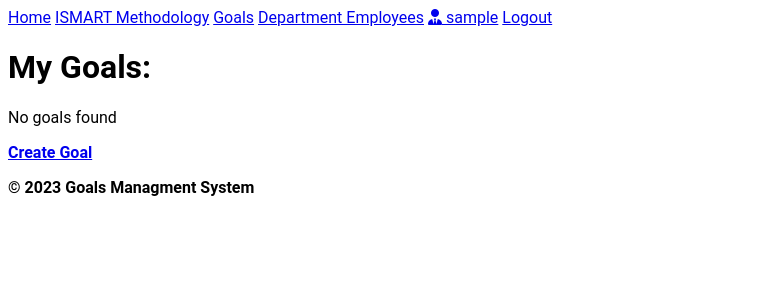
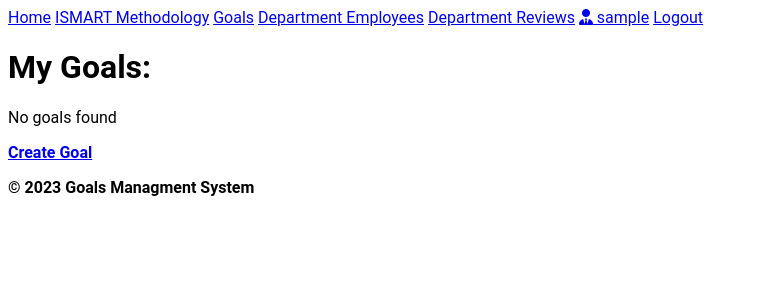
Before and after one commit to JurateKru/employee_recognition_platform, a Django app: page /goal-list/ in a window 1280 px wide. Shown: the top 300 px of the page, without its empty margins (0-759 px from the left). Run offline with Django 4.2, Linux system fonts and the light colour scheme; the visitor is signed in with stand-in values (Sample User, id 1); data that the repository does not hold is empty; some libraries are stand-ins or nearby versions.

Commit message:
changed fk to manager in Review model

```diff
--- a/employee_recognition_platform/goals_management/models.py
+++ b/employee_recognition_platform/goals_management/models.py
@@ -201,7 +201,7 @@ class Review(models.Model):
         db_index=True
     )
     manager = models.ForeignKey(
-        User,
+        Manager,
         verbose_name=_("manager"),
         on_delete=models.CASCADE,
         related_name="reviews_manager",
--- a/employee_recognition_platform/goals_management/templates/base.html
+++ b/employee_recognition_platform/goals_management/templates/base.html
@@ -26,6 +26,7 @@
         <a {% if request.resolver_match.url_name == 'ismart' %}class="button active"{% else %}class="button"{% endif %} href="{% url 'ismart' %}">ISMART Methodology</a>
         <a {% if request.resolver_match.url_name == 'goal_list' %}class="button active"{% else %}class="button"{% endif %} href="{% url 'goal_list' %}">Goals</a>
         <a {% if request.resolver_match.url_name == 'employees_list' %}class="button active"{% else %}class="button"{% endif %} href="{% url 'employees_list' %}">Department Employees</a>
+        <a {% if request.resolver_match.url_name == 'department_reviews' %}class="button active"{% else %}class="button"{% endif %} href="{% url 'department_reviews' %}">Department Reviews</a>
         <a class="button" href="/admin"><i class="fa-solid fa-user-tie"></i> {{ user.username }}</a>
         <a class="button" href="{% url 'logout' %}">Logout</a>
     {% endif %}
--- a/employee_recognition_platform/goals_management/urls.py
+++ b/employee_recognition_platform/goals_management/urls.py
@@ -13,5 +13,6 @@ urlpatterns = [
     path('goal-list/my-goal/<int:pk>/update', views.GoalUpdateView.as_view(), name='update_goal'),
     path('goal-list/my-goal/<int:pk>/delete', views.GoalDeleteView.as_view(), name='goal_delete'),
     path('create-goal/', views.GoalCreateView.as_view(), name='create_goal'),
+    path('department-reviews', views.DepartmentReviewsListView.as_view(), name='department_reviews'),
 
 ]
--- a/employee_recognition_platform/goals_management/views.py
+++ b/employee_recognition_platform/goals_management/views.py
@@ -135,11 +135,25 @@ class ReviewCreateView(LoginRequiredMixin, generic.CreateView):
 
     def get_initial(self) -> Dict[str, Any]:
         initial =  super().get_initial()
-        initial['manager'] = self.request.user
+        manager = get_object_or_404(Manager, user=self.request.user)
+        initial['manager'] = manager
         initial['employee'] = get_object_or_404(Employee, id=self.kwargs['pk'])
         return initial
 
     def form_valid(self, form: BaseModelForm) -> HttpResponse:
-        form.instance.manager = self.request.user
+        manager = get_object_or_404(Manager, user=self.request.user)
+        form.instance.manager = manager
         messages.success(self.request, _('Review is created successfully!'))
         return super().form_valid(form)
+
+
+class DepartmentReviewsListView(LoginRequiredMixin, UserPassesTestMixin, generic.ListView):
+    template_name = 'goals_management/department_reviews.html'
+    context_object_name = 'departments_reviews'
+
+    def get_queryset(self):
+        queryset = Review.objects.filter(manager=self.request.user.manager)
+        return queryset
+
+    def test_func(self) -> bool | None:
+        return hasattr(self.request.user, "manager")
```
Also changed, not shown: employee_recognition_platform/goals_management/migrations/0008_alter_review_manager.py (added).
